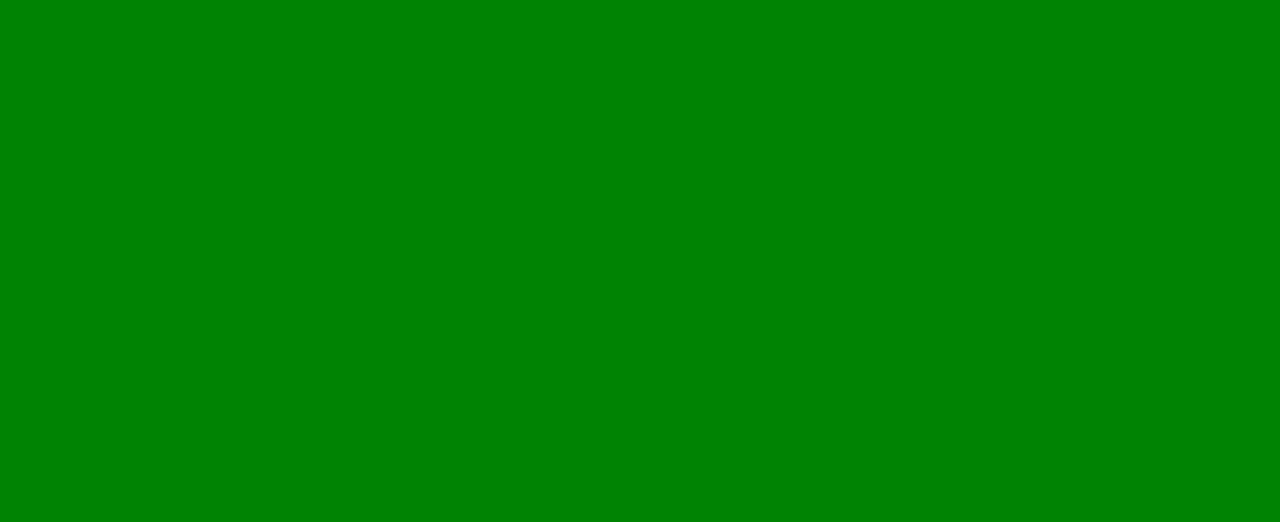
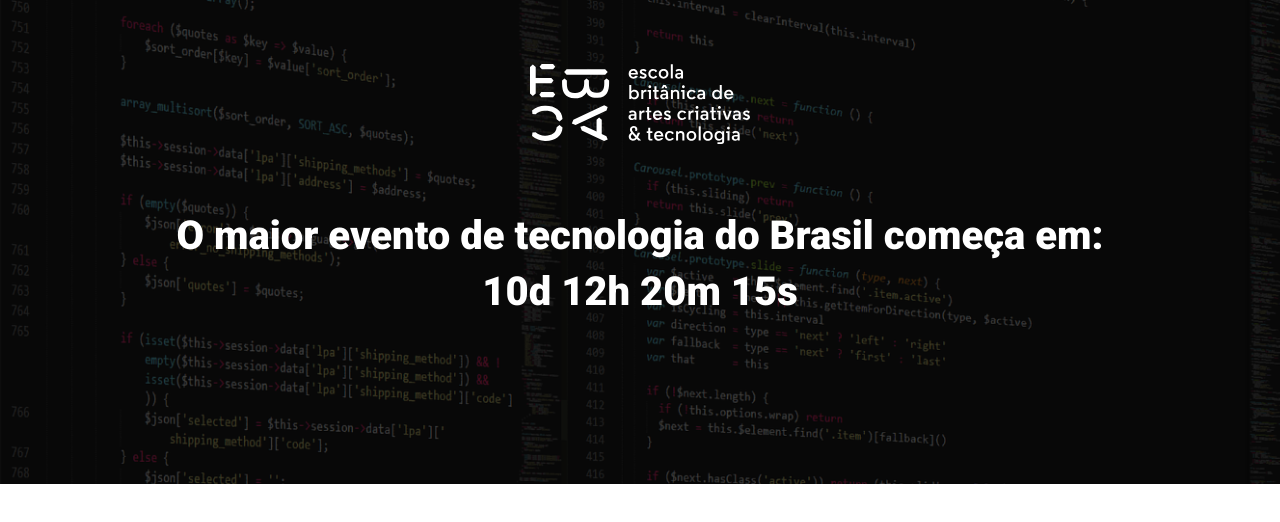
Before and after one commit to nicolas-sou/Ebac_tech_talks, a website built with Parcel: page src/index.html in a window 1280 px wide. Built offline with nearby package versions, Linux system fonts and the light colour scheme.

Commit message:
criando o hero

```diff
--- a/package.json
+++ b/package.json
@@ -12,6 +12,7 @@
   "license": "ISC",
   "devDependencies": {
     "@parcel/transformer-sass": "^2.8.3",
-    "parcel": "^2.8.3"
+    "parcel": "^2.8.3",
+    "sharp": "^0.31.3"
   }
 }
--- a/src/index.html
+++ b/src/index.html
@@ -1,14 +1,26 @@
 <!DOCTYPE html>
-<html lang="pt-br">
+<html lang="pt-BR">
 <head>
     <meta charset="UTF-8">
     <meta http-equiv="X-UA-Compatible" content="IE=edge">
     <meta name="viewport" content="width=device-width, initial-scale=1.0">
-    <title>Document</title>
+    <title>EBAC Tech Talks</title>
+
+    <link rel="preconnect" href="https://fonts.googleapis.com">
+    <link rel="preconnect" href="https://fonts.gstatic.com" crossorigin>
+    <link href="https://fonts.googleapis.com/css2?family=Roboto:wght@400;700;900&display=swap" rel="stylesheet">
+
     <link rel="stylesheet" href="styles/main.scss">
 </head>
 <body>
-
+    <header class="hero">
+        <div class="container">
+            <img class="hero__logo" src="./images/ebac_logo.svg" alt="Ebac logo">
+            <p class="hero__text">
+                O maior evento de tecnologia do Brasil começa em: 10d 12h 20m 15s
+            </p>
+        </div>
+    </header>
 
     <script src="scripts/main.js"></script>
 </body>
--- /dev/null
+++ b/src/styles/_hero.scss
@@ -0,0 +1,49 @@
+.hero {
+    padding: 64px 0 100px;
+    background-image: url(../images/fundo.png);
+    background-repeat: no-repeat;
+    background-size: cover;
+    position: relative;
+
+    .container {
+        position: relative;
+    }
+
+    &::before {
+        position: absolute;
+        top: 0;
+        left: 0;
+        width: 100%;
+        height: 100%;
+        background-color: #000;
+        content: '';
+        opacity: .7;
+    }
+
+    &__text {
+        margin: 64px 0 64px;
+        font-size: 40px;
+        line-height: 56px;
+        font-weight: 800;
+        text-align: center;
+    }
+
+    &__logo {
+        margin: 0 auto;
+        height: 80px;
+        display: block;
+    }
+
+    @media (max-width: 640px) {
+        padding: 40px 0;
+        &__logo {
+            height: 40px;
+        }
+
+        &__text {
+            font-size: 22px;
+            line-height: 24px;
+            margin: 24px 0;
+        }
+    }
+}
--- a/src/styles/main.scss
+++ b/src/styles/main.scss
@@ -1,3 +1,23 @@
-body {
-    background-color: green;
+@use 'hero';
+
+* {
+    margin: 0;
+    padding: 0;
+    box-sizing: border-box;
+    font-family: Roboto, sans-serif;
+    color: #fff;
 }
+
+.container {
+    max-width: 960px;
+    width: 100%;
+    margin: 0 auto;
+
+    @media (max-width: 640px) {
+        max-width: 80%;
+    }
+
+    @media (max-width: 1024px) {
+        max-width: 90%;
+    }
+}
```
Also changed, not shown: 1 other file.
